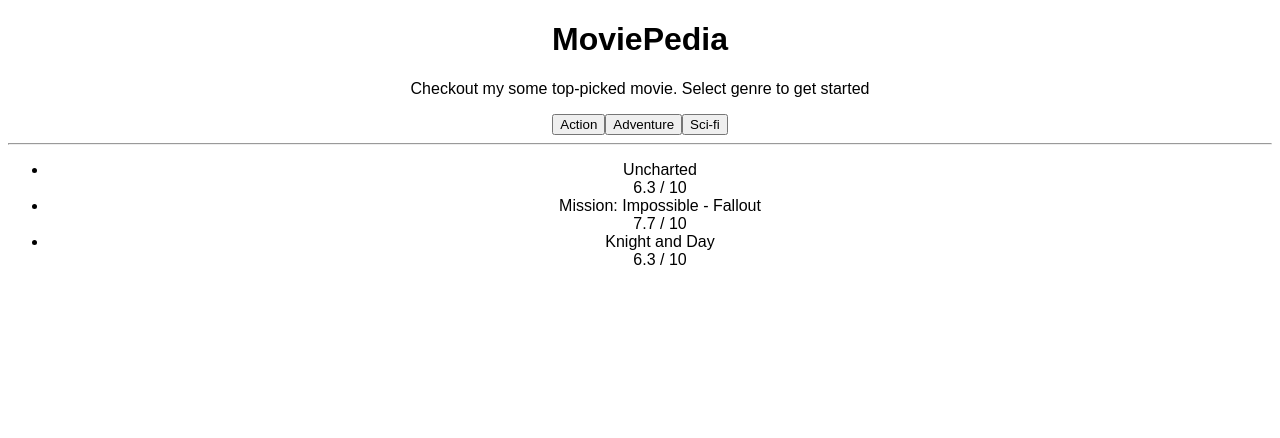
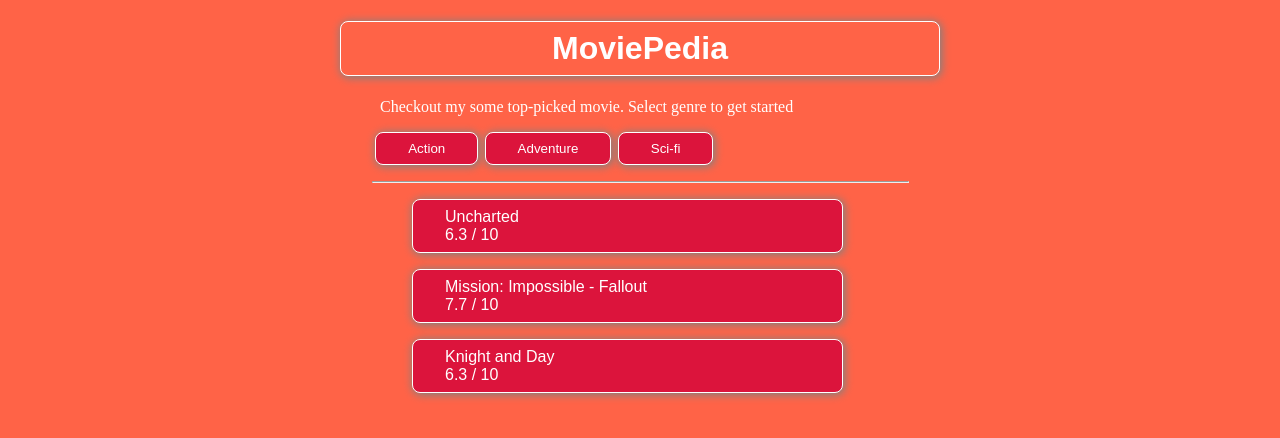
Before and after one commit to IM-Suryakant-Kumar/MoviePedia, a React (Create React App) app: page / in a window 1280 px wide. Shown: the top 438 px of the page. Built offline with nearby package versions, Linux system fonts and the light colour scheme.

Commit message:
docs: Updated style.css

```diff
--- a/src/styles.css
+++ b/src/styles.css
@@ -2,3 +2,71 @@
   font-family: sans-serif;
   text-align: center;
 }
+
+:root {
+  --primary-color: tomato;
+  --secondary-color: crimson;
+  --text-white: white;
+  --grey-color: grey;
+}
+
+body {
+  background-color: var(--primary-color);
+  max-width: 600px;
+  display: block;
+  margin: auto;
+}
+
+h1 {
+  padding: 0.5rem 2rem;
+  border-radius: 0.5rem;
+  border: 1px solid var(--text-white);
+  background-color: var(--primary-color);
+  color: var(--text-white);
+  box-shadow: 1px 1px 0.5rem 1px var(--grey-color);
+}
+
+p {
+  font-family: "Times New Roman", Times, serif;
+  text-align: left;
+  margin: 0rem 2.5rem;
+  margin-bottom: 1rem;
+  color: var(--text-white);
+}
+
+.genre-list {
+  text-align: left;
+  margin: 1rem 2rem;
+}
+
+.genre-list button {
+  cursor: pointer;
+  padding: 0.5rem 2rem;
+  margin: 0rem 0.2rem;
+  border-radius: 0.5rem;
+  border: 1px solid var(--text-white);
+  background-color: var(--secondary-color);
+  color: var(--text-white);
+  box-shadow: 1px 1px 0.5rem 1px var(--grey-color);
+}
+
+hr {
+  max-width: 535px;
+}
+
+.movie-list {
+  margin: 1rem 2rem;
+}
+
+.movie-list ul li {
+  width: 80%;
+  list-style: none;
+  text-align: left;
+  margin: 1rem 0rem;
+  padding: 0.5rem 0rem 0.5rem 2rem;
+  border-radius: 0.5rem;
+  border: 1px solid var(--text-white);
+  background-color: var(--secondary-color);
+  color: var(--text-white);
+  box-shadow: 1px 1px 0.5rem 1px var(--grey-color);
+}
```
